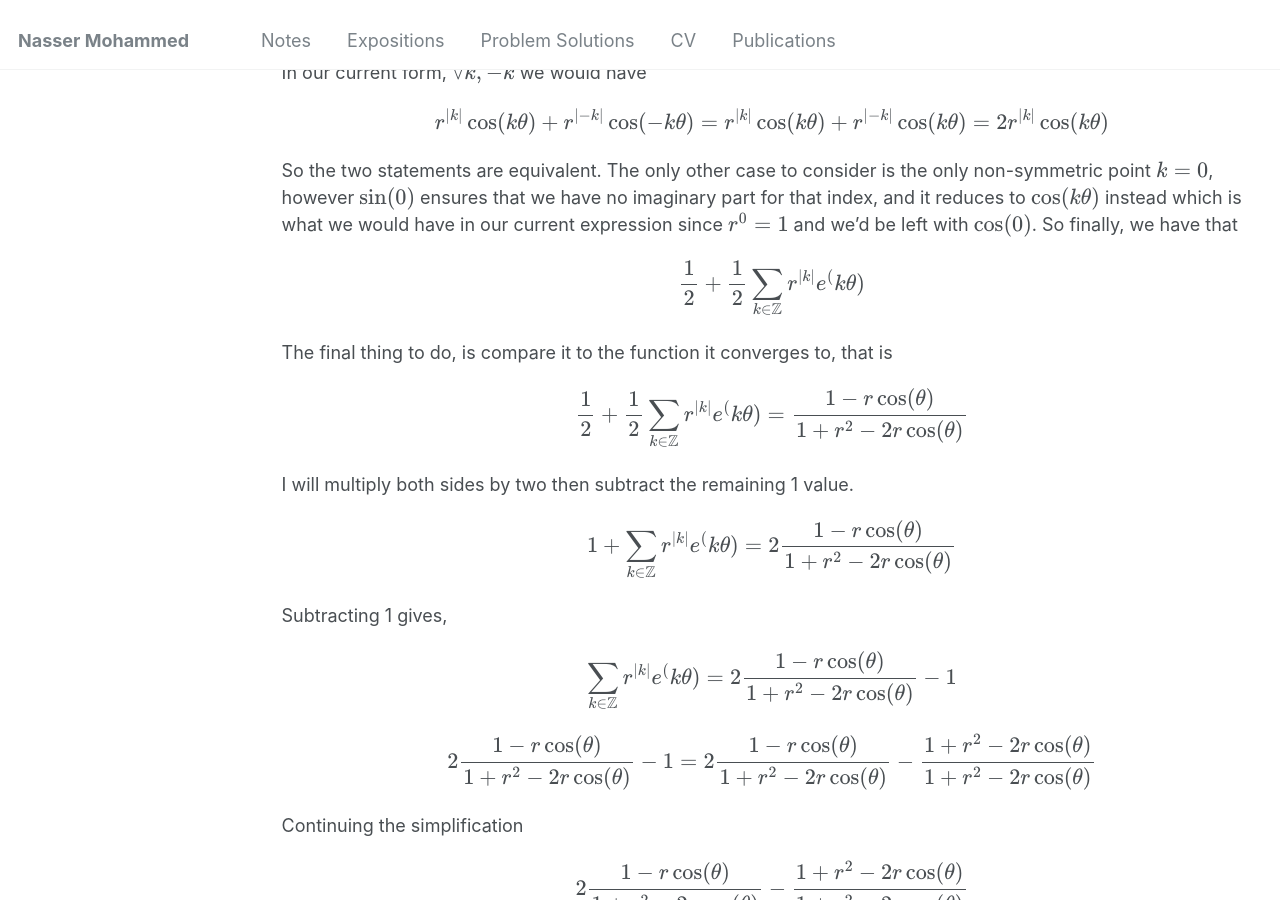
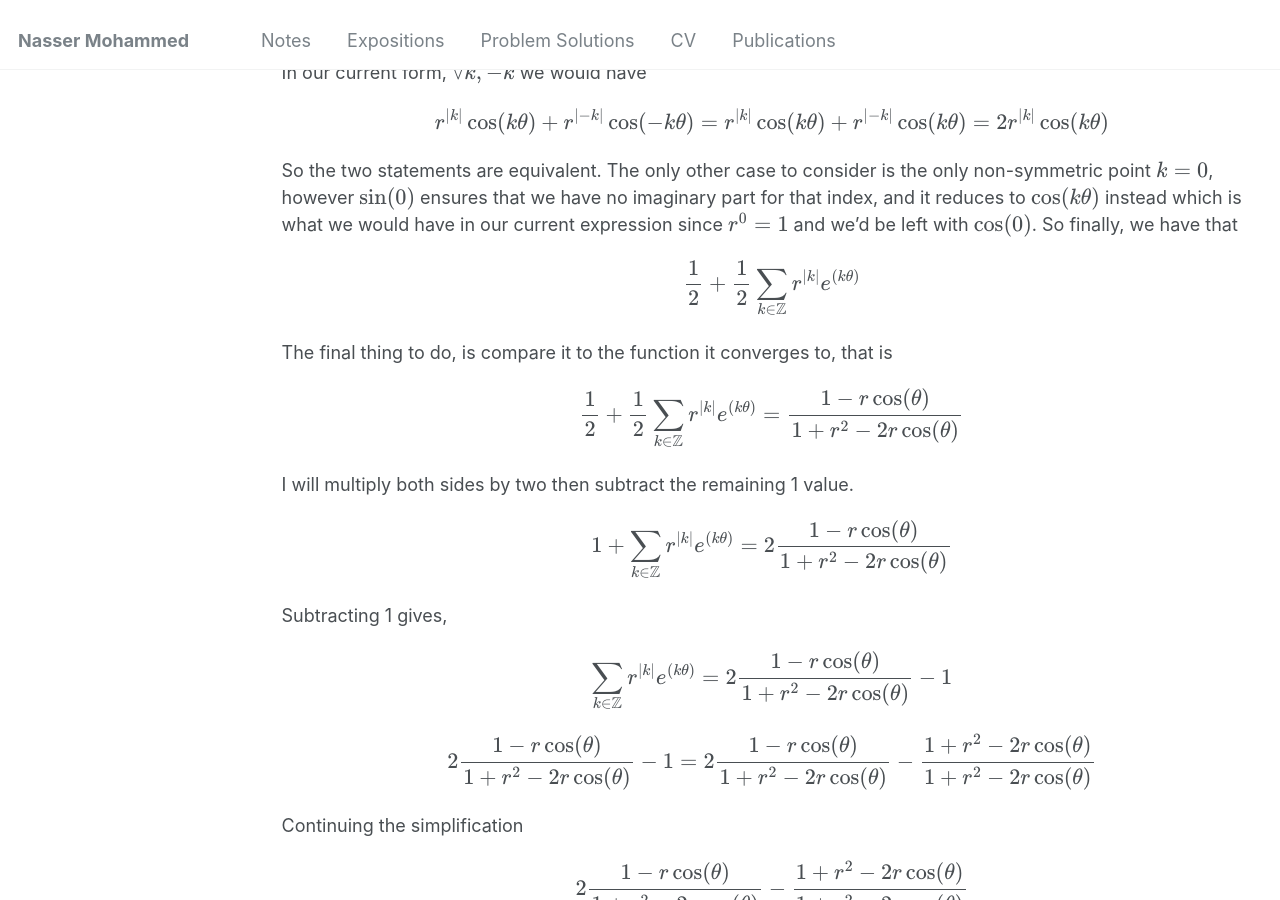
Before and after one commit to Nasser-Mohammed/Nasser-Mohammed.github.io, a Jekyll site: the page built from _pages/notes/Fourier-Analysis/poisson-kernel.md, in a window 1280 px wide and 900 px high, scrolled down 4525 px. Built offline with Jekyll 4.4.1, drawn with Linux system fonts in a browser that asks for light colours.

```diff
--- a/_pages/notes/Fourier-Analysis/poisson-kernel.md
+++ b/_pages/notes/Fourier-Analysis/poisson-kernel.md
@@ -78,13 +78,13 @@ Therefore, \\(\forall k\\), this expression reduces to
 In our current form, \\(\forall k, -k\\) we would have
 \\[r^{|k|}\cos(k\theta) + r^{|-k|}\cos(-k\theta) = r^{|k|}\cos(k\theta) + r^{|-k|}\cos(k\theta) = 2r^{|k|}\cos(k\theta)\\]
 So the two statements are equivalent. The only other case to consider is the only non-symmetric point \\(k=0\\), however \\(\sin(0)\\) ensures that we have no imaginary part for that index, and it reduces to \\(\cos(k\theta)\\) instead which is what we would have in our current expression since \\(r^0=1\\) and we'd be left with \\(\cos(0)\\). So finally, we have that
-\\[\frac{1}{2} + \frac{1}{2}\sum_{k \in \mathbb{Z}}r^{|k|}e^(k\theta)\\]
+\\[\frac{1}{2} + \frac{1}{2}\sum_{k \in \mathbb{Z}}r^{|k|}e^{(k\theta)}\\]
 The final thing to do, is compare it to the function it converges to, that is
-\\[\frac{1}{2} + \frac{1}{2}\sum_{k \in \mathbb{Z}}r^{|k|}e^(k\theta) = \frac{1-r\cos(\theta)}{1+r^2-2r\cos(\theta)}\\]
+\\[\frac{1}{2} + \frac{1}{2}\sum_{k \in \mathbb{Z}}r^{|k|}e^{(k\theta)} = \frac{1-r\cos(\theta)}{1+r^2-2r\cos(\theta)}\\]
 I will multiply both sides by two then subtract the remaining 1 value.
-\\[1 + \sum_{k \in \mathbb{Z}}r^{|k|}e^(k\theta) = 2\frac{1-r\cos(\theta)}{1+r^2-2r\cos(\theta)}\\]
+\\[1 + \sum_{k \in \mathbb{Z}}r^{|k|}e^{(k\theta)} = 2\frac{1-r\cos(\theta)}{1+r^2-2r\cos(\theta)}\\]
 Subtracting 1 gives,
-\\[\sum_{k \in \mathbb{Z}}r^{|k|}e^(k\theta) = 2\frac{1-r\cos(\theta)}{1+r^2-2r\cos(\theta)} - 1\\]
+\\[\sum_{k \in \mathbb{Z}}r^{|k|}e^{(k\theta)} = 2\frac{1-r\cos(\theta)}{1+r^2-2r\cos(\theta)} - 1\\]
 \\[2\frac{1-r\cos(\theta)}{1+r^2-2r\cos(\theta)} - 1 = 2\frac{1-r\cos(\theta)}{1+r^2-2r\cos(\theta)} - \frac{1+r^2-2r\cos(\theta)}{1+r^2-2r\cos(\theta)}\\]
 Continuing the simplification
 \\[2\frac{1-r\cos(\theta)}{1+r^2-2r\cos(\theta)} - \frac{1+r^2-2r\cos(\theta)}{1+r^2-2r\cos(\theta)}\\]
```
